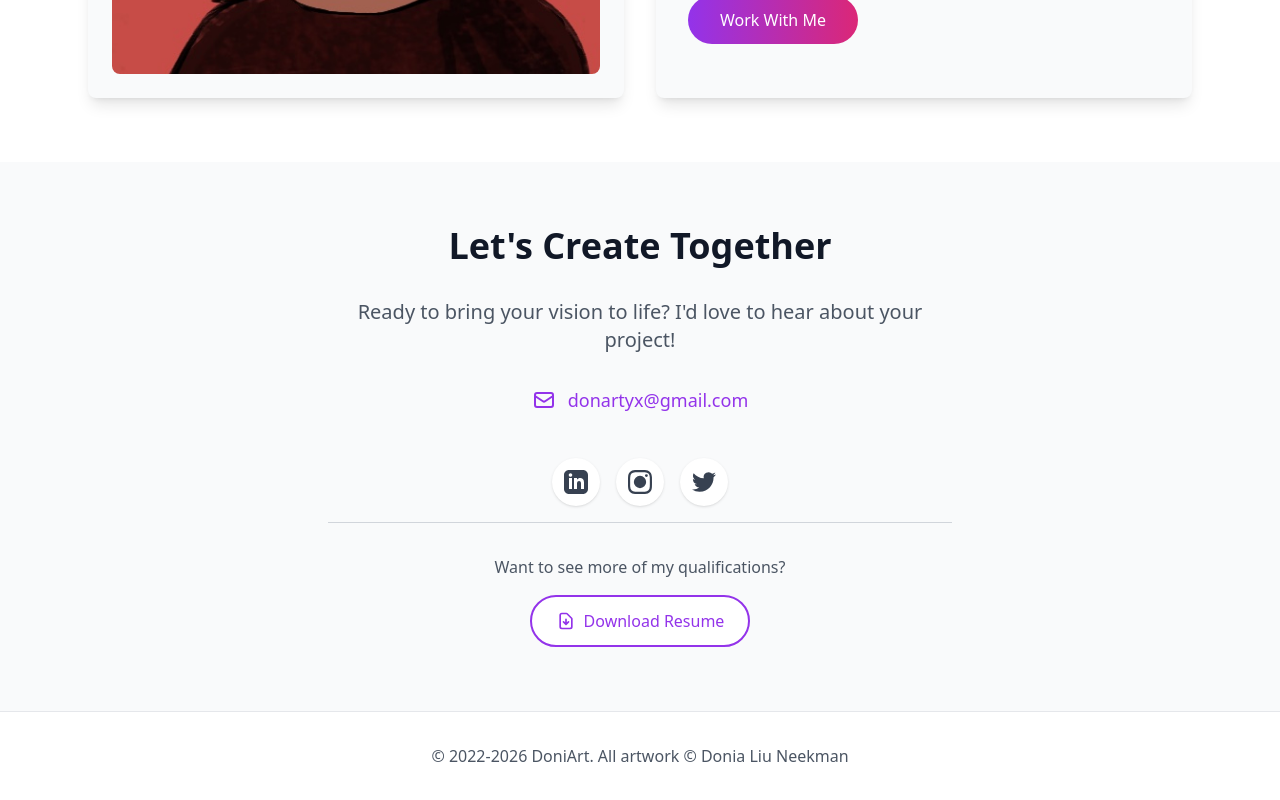
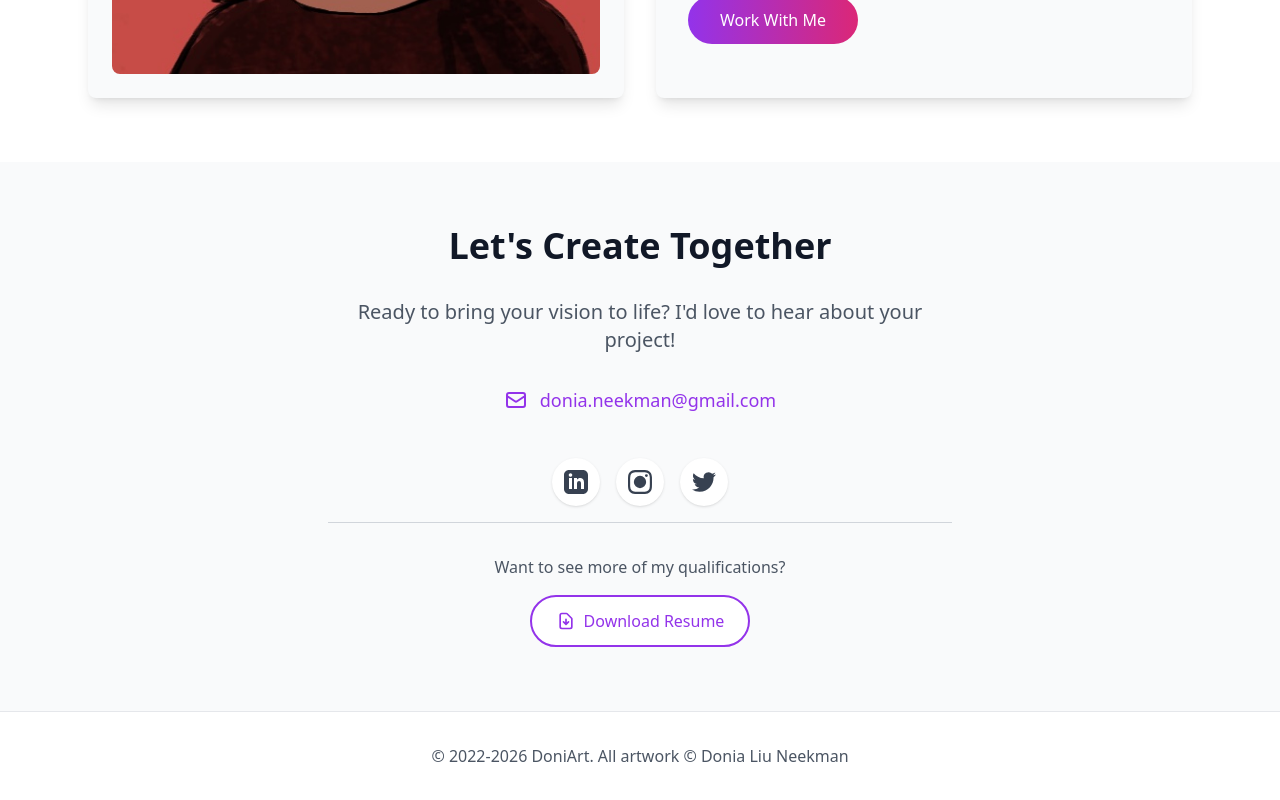
Before and after one commit to doniart/doniart, a plain HTML site: page index.html in a window 1280 px wide. Shown: the part 3670-4470 px from the top of the page. Drawn offline with nearby package versions, Linux system fonts and the light colour scheme.

Commit message:
Update index.html

```diff
--- a/index.html
+++ b/index.html
@@ -520,7 +520,7 @@
                     <svg class="w-6 h-6" fill="none" stroke="currentColor" viewBox="0 0 24 24">
                         <path stroke-linecap="round" stroke-linejoin="round" stroke-width="2" d="M3 8l7.89 5.26a2 2 0 002.22 0L21 8M5 19h14a2 2 0 002-2V7a2 2 0 00-2-2H5a2 2 0 00-2 2v10a2 2 0 002 2z"></path>
                     </svg>
-                    <span class="email-link" data-name="donartyx" data-domain="gmail.com"></span>
+                    <span class="email-link" data-name="donia.neekman" data-domain="gmail.com"></span>
                 </a>
 
                 <div class="flex justify-center gap-4 pt-6">
```
